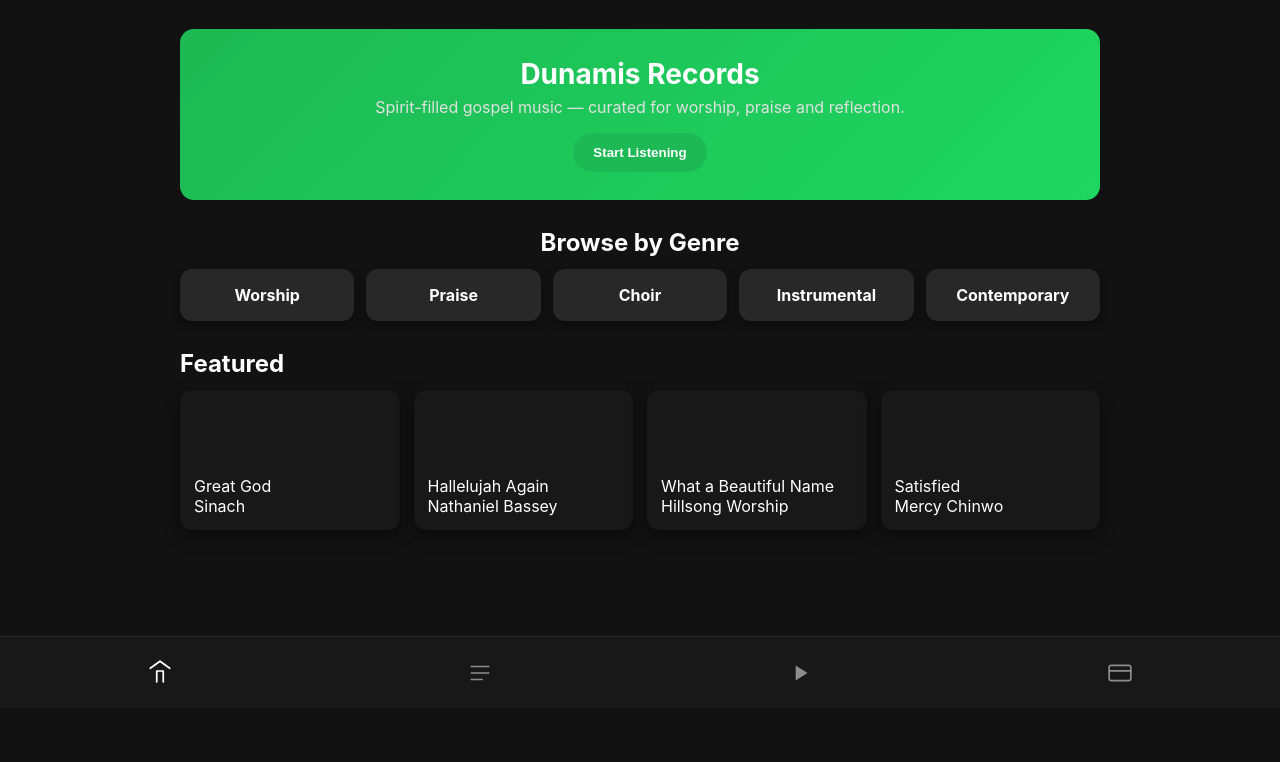
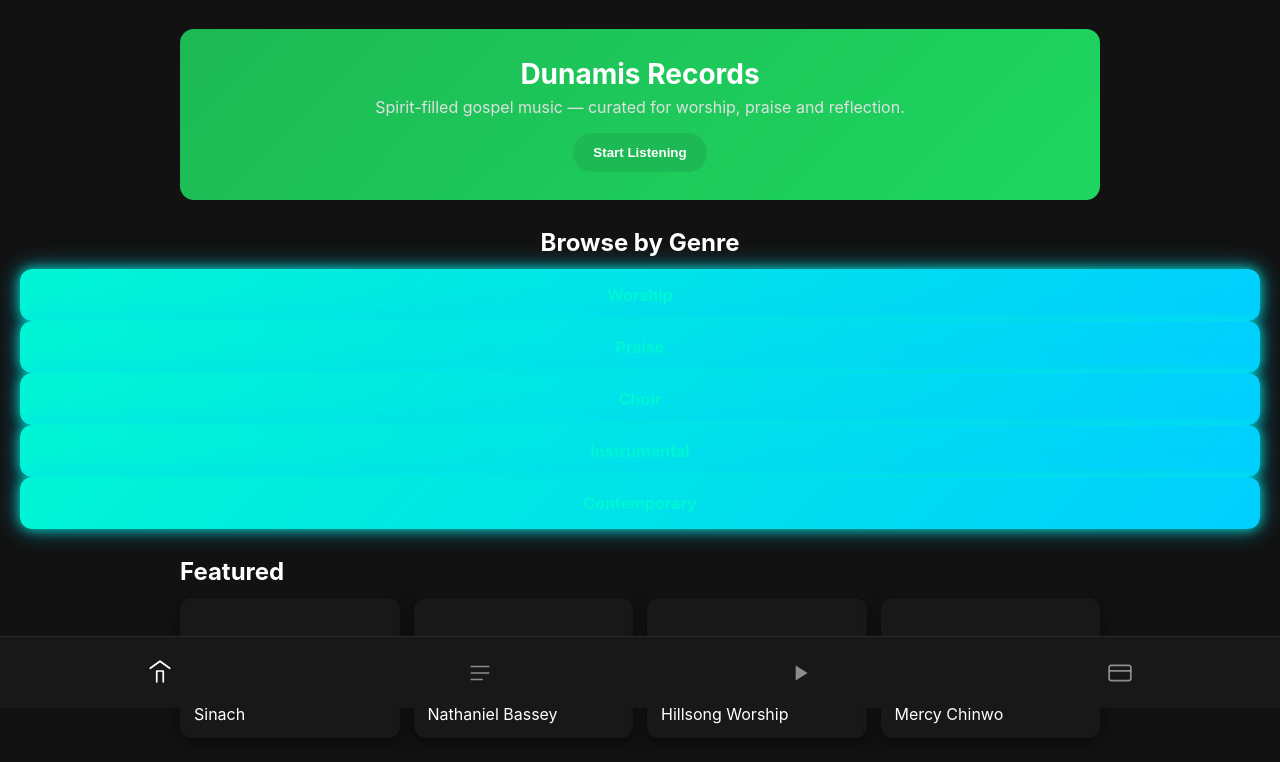
Before and after one commit to rawlings33/dunamis-voices, a plain HTML site: page index.html in a window 1280 px wide. Shown: the part 92-854 px from the top of the page. Before the commit the page ends 800 px from the top, so only its background shows below. Drawn offline with Linux system fonts and the light colour scheme.

Commit message:
Update style.css

```diff
--- a/style.css
+++ b/style.css
@@ -88,29 +88,21 @@
   background: #1ed760;
 }
 
-/* GENRES */
-.genres {
-  max-width: 920px;
-  margin: 14px auto;
-}
-.genre-grid {
-  display: grid;
-  grid-template-columns: repeat(auto-fit, minmax(140px, 1fr));
-  gap: 12px;
-}
+/* Neon Cyan/Turquoise Genre Cards */
 .genre-card {
   padding: 16px;
   border-radius: 12px;
   font-weight: 700;
   text-align: center;
-  color: #fff;
-  background: #282828;
-  box-shadow: 0 4px 10px rgba(0,0,0,0.4);
-  transition: transform .2s, background .2s;
+  color: #00F5D4; /* neon turquoise text */
+  background: linear-gradient(135deg, #00F5D4, #00CFFF);
+  box-shadow: 0 0 12px rgba(0, 245, 212, 0.8), 0 0 24px rgba(0, 207, 255, 0.6);
+  transition: transform .2s, box-shadow .2s;
 }
+
 .genre-card:hover {
-  background: #333;
-  transform: translateY(-2px);
+  transform: translateY(-3px) scale(1.05);
+  box-shadow: 0 0 16px rgba(0, 245, 212, 1), 0 0 32px rgba(0, 207, 255, 0.9);
 }
 
 /* Card grid */
```
